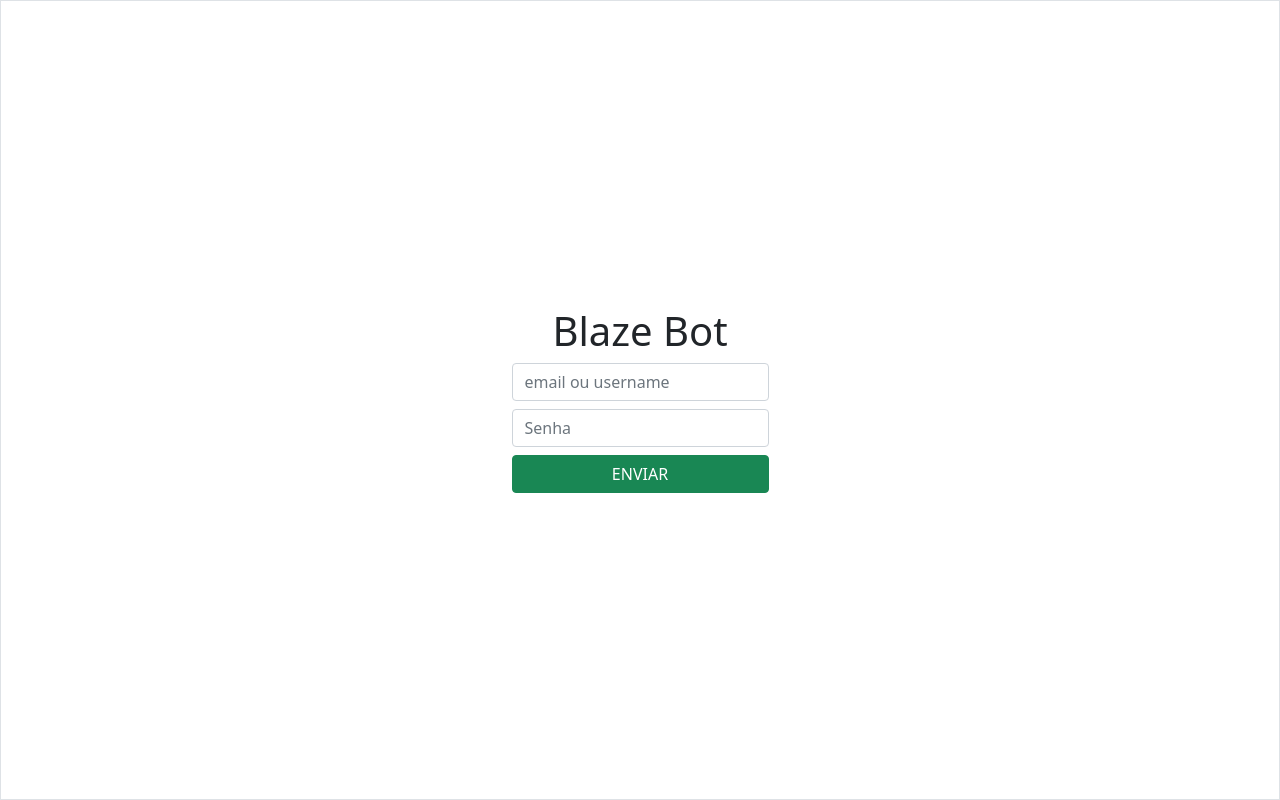
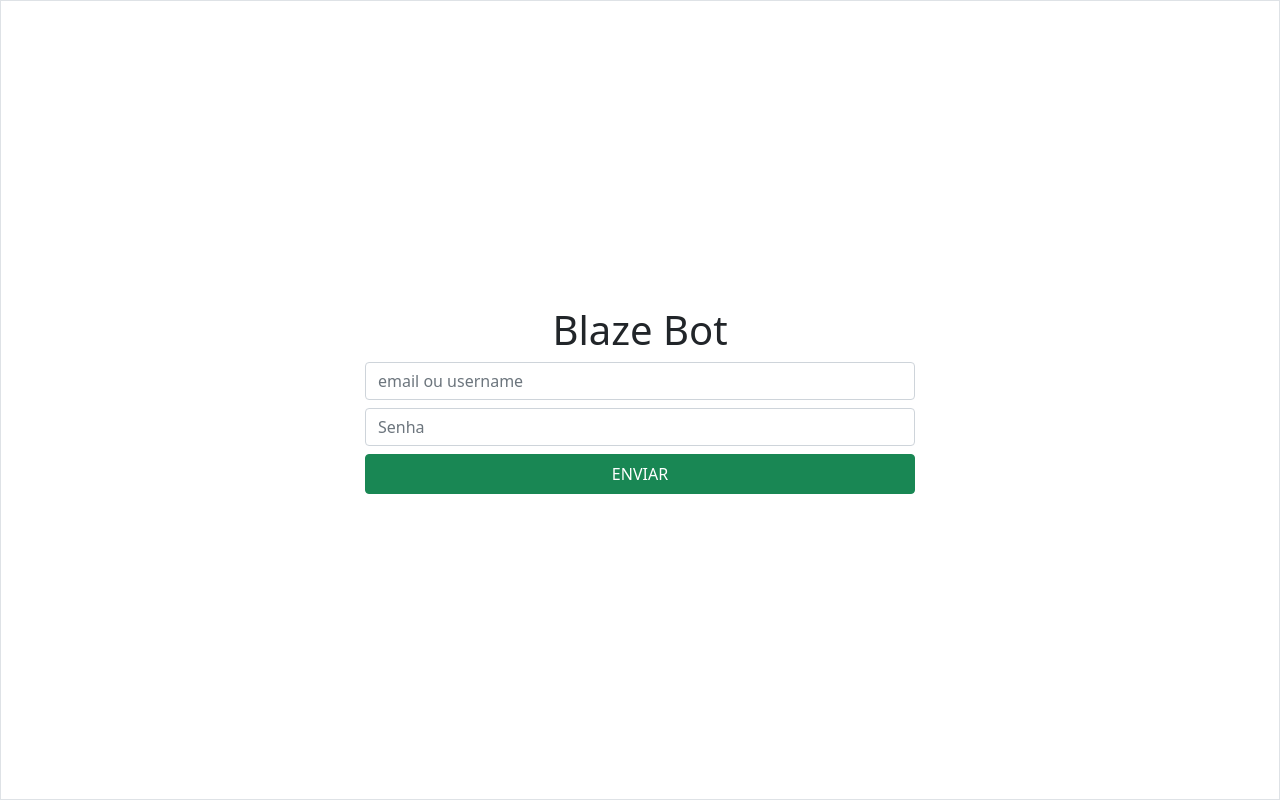
Before and after one commit to NOX-0202/volx_platform, a Next.js app: page / in a window 1280 px wide. Built offline with nearby package versions, Linux system fonts and the light colour scheme; no server answers.

Commit message:
login flow

```diff
--- /dev/null
+++ b/src/components/Pageloading.jsx
@@ -0,0 +1,3 @@
+export default function Spinner({ ...props }) {
+    return <div className="page-loading-container py-3 text-center display-6"><i className={`fad fa-spinner-third fa-spin ${props.className ? props.className : ""}`} /></div>
+}
--- a/src/pages/api/users/auth.js
+++ b/src/pages/api/users/auth.js
@@ -32,6 +32,7 @@ export default async function handler(req, res) {
         }).run()
 
 
+
         return res.status(200).json({ ...users });
     }
 
--- a/src/pages/index.jsx
+++ b/src/pages/index.jsx
@@ -1,11 +1,14 @@
 import localforage from "localforage"
 import { useRouter } from "next/router"
 import react, { useState } from "react"
+import Spinner from "../components/Pageloading"
 import api from "../libs/api"
 
 export default function Home({ }) {
   const router = useRouter()
   const [login_form, setLoginForm] = useState({})
+  const [loading, toggleLoading] = useState(false)
+  const [error_message, setErrorMessage] = useState('')
 
   const handleInput = (e) => {
     setLoginForm({
@@ -16,12 +19,23 @@ export default function Home({ }) {
 
   const handleSubmit = (e) => {
     e.preventDefault()
+    toggleLoading(true)
     console.log(login_form)
     api.post('/users/auth', login_form).then(async res => {
-      if (res.data.success && res.data.data === 1) {
-        await localforage.setItem('user', res.data.data)
-        router.push('/me')
+      console.log(res)
+      if (res.data.success && res.data.data.length < 1) {
+        setErrorMessage('Login ou senha incorretos')
+        return;
       }
+
+      setErrorMessage('')
+      await localforage.setItem('user', res.data.data)
+      router.push('/me')
+
+    }).catch(err => {
+      console.log(err)
+    }).finally(() => {
+      toggleLoading(false)
     })
   }
 
@@ -30,10 +44,11 @@ export default function Home({ }) {
     <main style={{ height: "100vh" }} className="border">
       <div className="h-100 d-flex flex-column container justify-content-center align-items-center">
         <h1>Blaze Bot</h1>
-        <form onSubmit={handleSubmit} className="d-flex flex-column gap-2">
+        <form onSubmit={handleSubmit} className="d-flex flex-column gap-2 w-100" style={{ maxWidth: 550 }}>
           <input type="text" placeholder="email ou username" name="login" className="form-control" value={login_form.login ?? ""} onChange={handleInput} />
           <input type="password" placeholder="Senha" name="password" className="form-control" value={login_form.password ?? ""} onChange={handleInput} />
-          <button className="btn btn-success">ENVIAR</button>
+          {error_message && <p className="alert alert-danger">{error_message}</p>}
+          <button className="btn btn-success d-flex flex-row justify-content-center align-items-center gap-2" style={{ height: 40 }}>ENVIAR {loading && <Spinner className={"text-white fa-xs m-0 p-0"} />} </button>
         </form>
       </div>
     </main>
--- a/styles/global.scss
+++ b/styles/global.scss
@@ -14,3 +14,7 @@ main {
     height: 100%;
     overflow: auto;
 }
+
+.fa-spin {
+    animation-duration: 500ms;
+}
```
Also changed, not shown: src/pages/me/index.jsx (+19 -1 lines).
